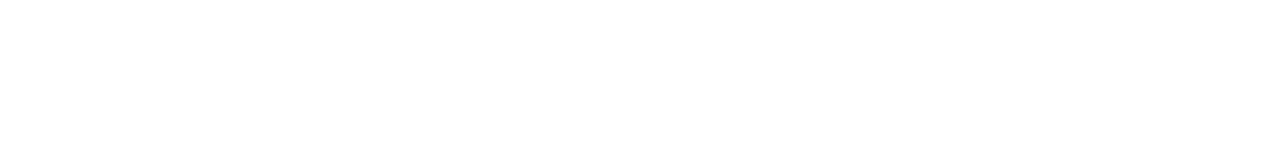
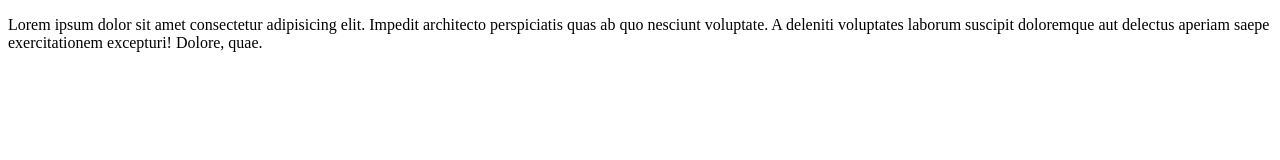
Before and after one commit to PedroWrublak/projeto-1, a plain HTML site: page index.html in a window 1280 px wide. Drawn offline with Linux system fonts and the light colour scheme.

Commit message:
Adicionado texto no body

```diff
--- a/index.html
+++ b/index.html
@@ -6,6 +6,6 @@
     <title>Git e GitHub</title>
 </head>
 <body>
-
+    <p>Lorem ipsum dolor sit amet consectetur adipisicing elit. Impedit architecto perspiciatis quas ab quo nesciunt voluptate. A deleniti voluptates laborum suscipit doloremque aut delectus aperiam saepe exercitationem excepturi! Dolore, quae.</p>
 </body>
 </html>
```
